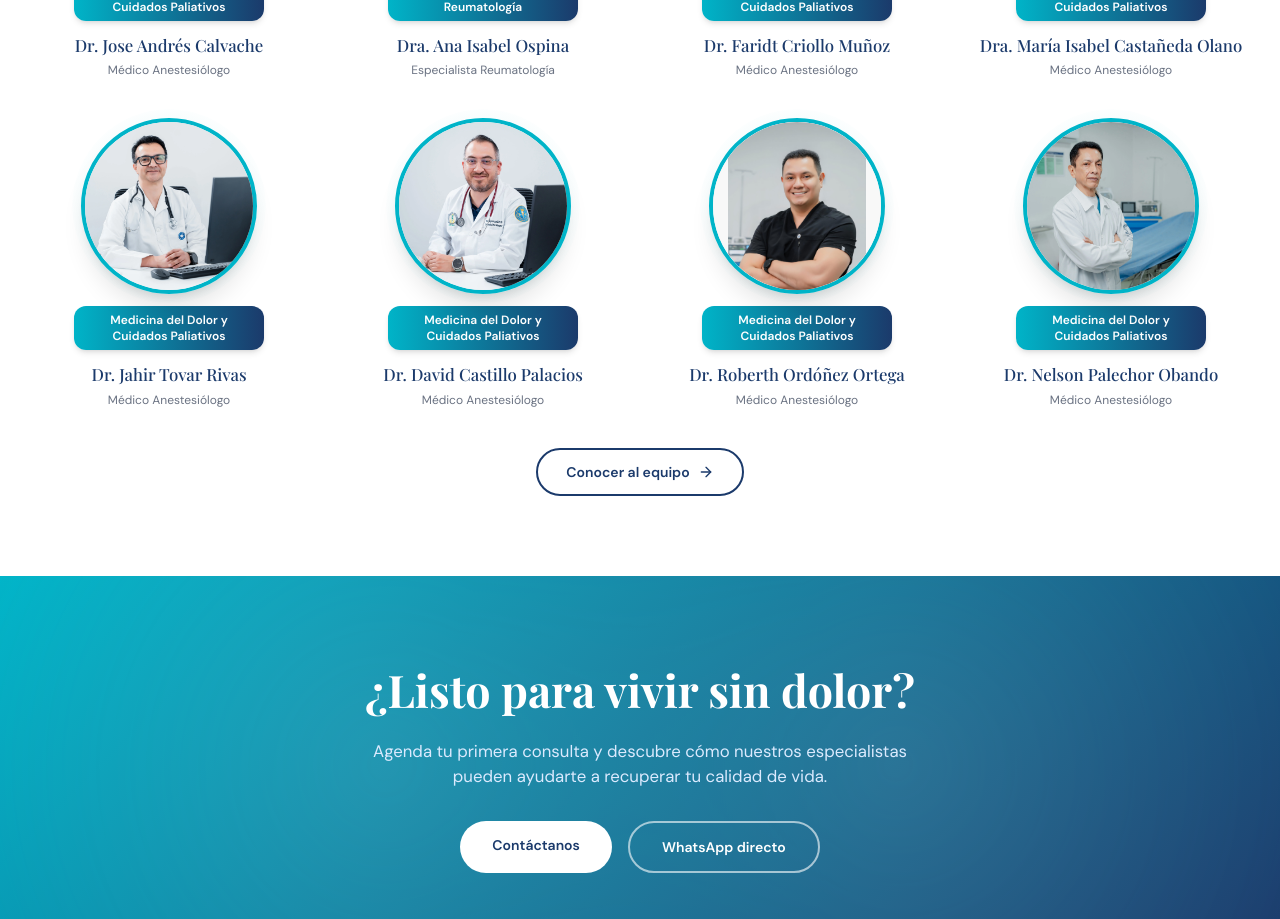
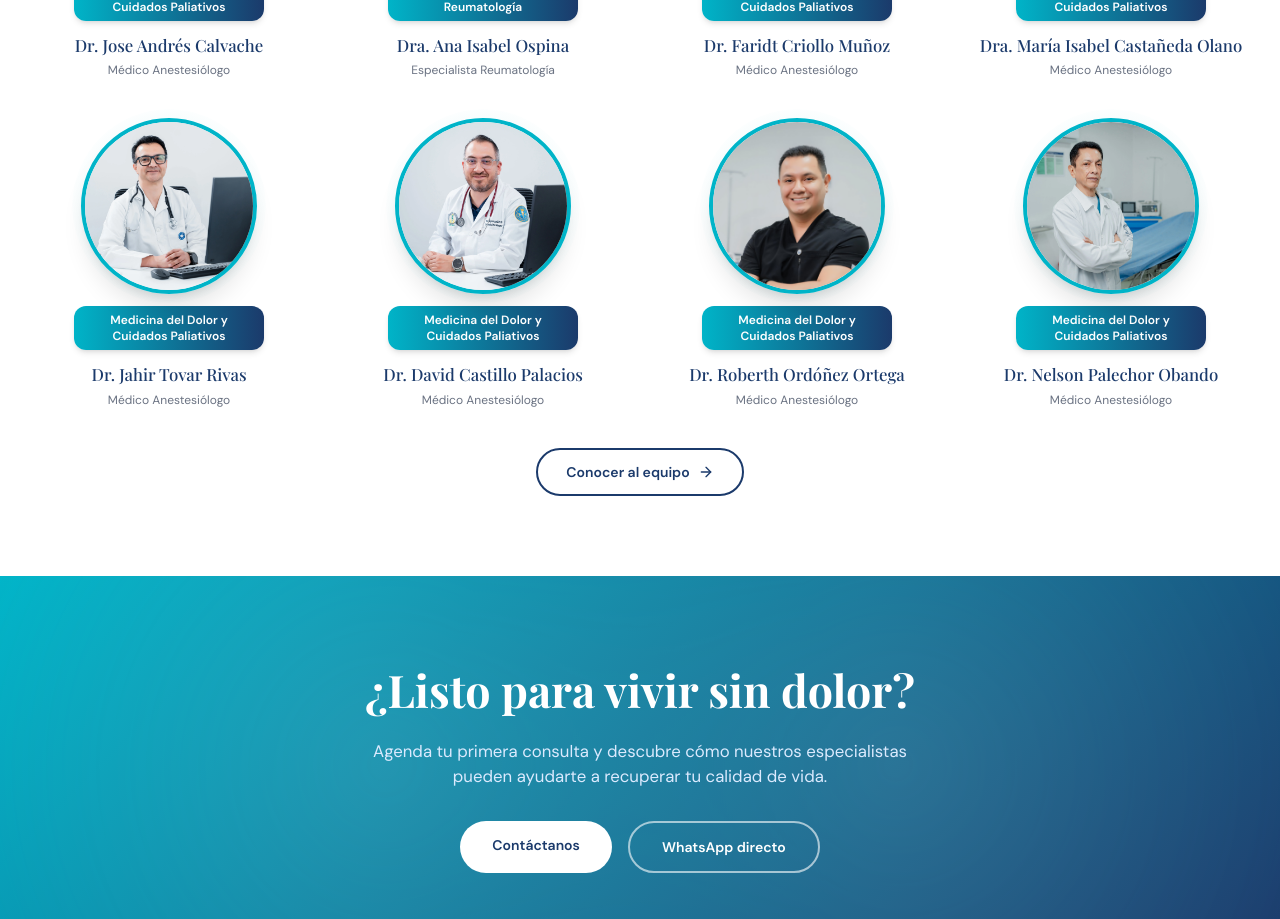
Before and after one commit to CIMDOL/cimdol.github.io, a React (Vite) app: page / in a window 1280 px wide. Shown: the part 3402-4321 px from the top of the page. Built offline with nearby package versions, Linux system fonts and the light colour scheme; a web font is replaced by a local one.

Commit message:
fix: use object-cover with adjusted position for roberNuevo card

```diff
--- a/src/app/components/DoctorCard.tsx
+++ b/src/app/components/DoctorCard.tsx
@@ -29,18 +29,6 @@
           style={{ borderColor: "#00B4C8" }}
         >
           {doctor.imageUrl ? (
-            doctor.imageBgSize ? (
-              <div
-                className="w-full h-full group-hover:scale-105 transition-transform duration-500"
-                style={{
-                  backgroundImage: `url(${doctor.imageUrl})`,
-                  backgroundSize: doctor.imageBgSize,
-                  backgroundPosition: doctor.imagePosition ?? "center top",
-                  backgroundRepeat: "no-repeat",
-                  backgroundColor: "#f8f8f8",
-                }}
-              />
-            ) : (
             <ImageWithFallback
               src={doctor.imageUrl}
               alt={doctor.name}
@@ -50,7 +38,6 @@
                 imageRendering: "high-quality",
               }}
             />
-            )
           ) : (
             <div
               className="w-full h-full flex flex-col items-center justify-center gap-1"
--- a/src/app/data/doctors.ts
+++ b/src/app/data/doctors.ts
@@ -29,7 +29,6 @@
   imageUrl: string;
   images?: string[];
   imagePosition?: string;
-  imageBgSize?: string; // use background-image render for zoom-out control
 }
 
 export const doctors: Doctor[] = [
@@ -92,8 +91,7 @@
     credentials: "Médico Anestesiólogo",
     bio: "Médico anestesiólogo especialista en el tratamiento del dolor crónico con enfoque en procedimientos de vanguardia.",
     imageUrl: roberNuevo,
-    imagePosition: "center 5%",
-    imageBgSize: "82%",
+    imagePosition: "center 18%",
   },
   {
     id: 8,
```
